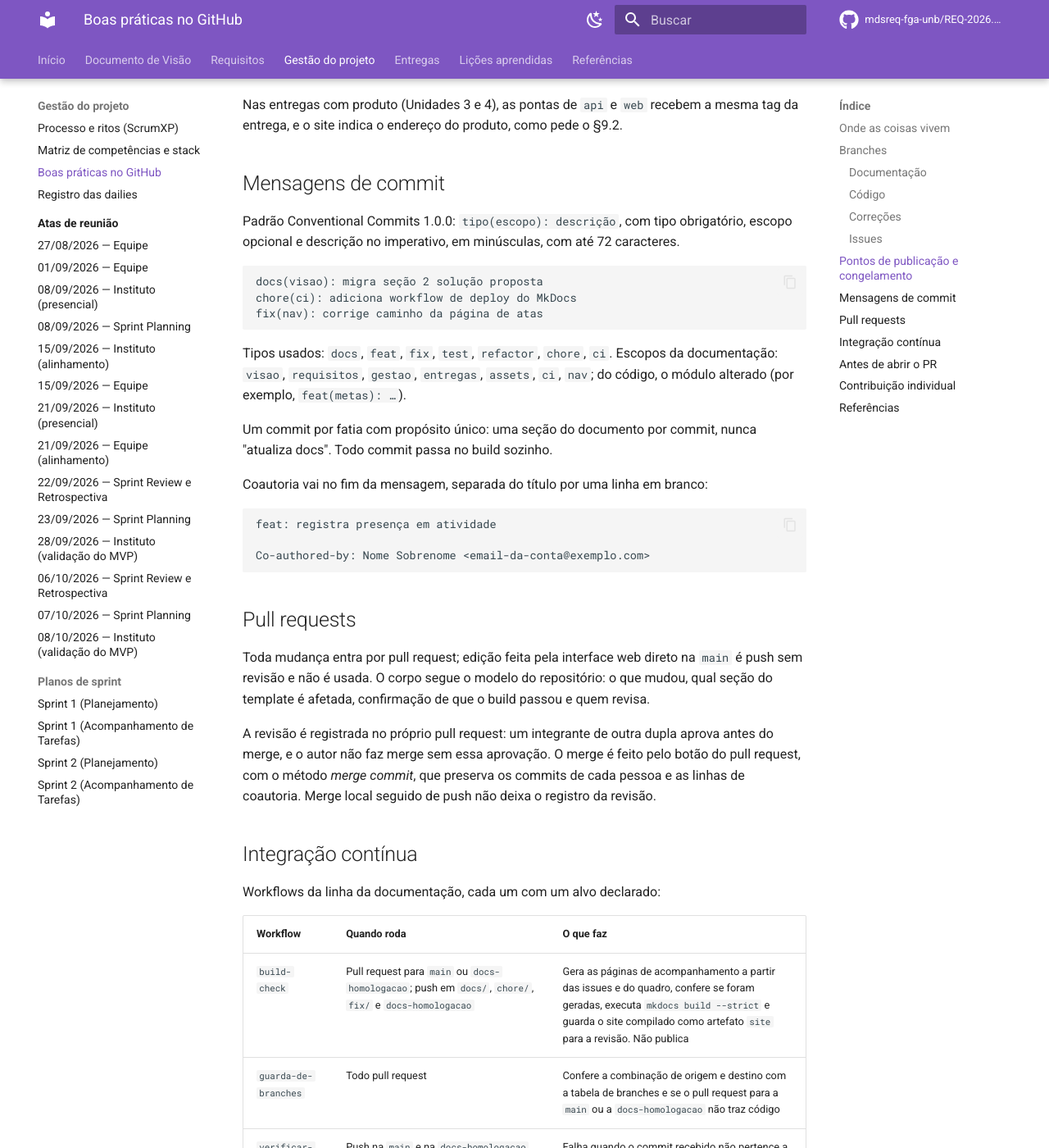
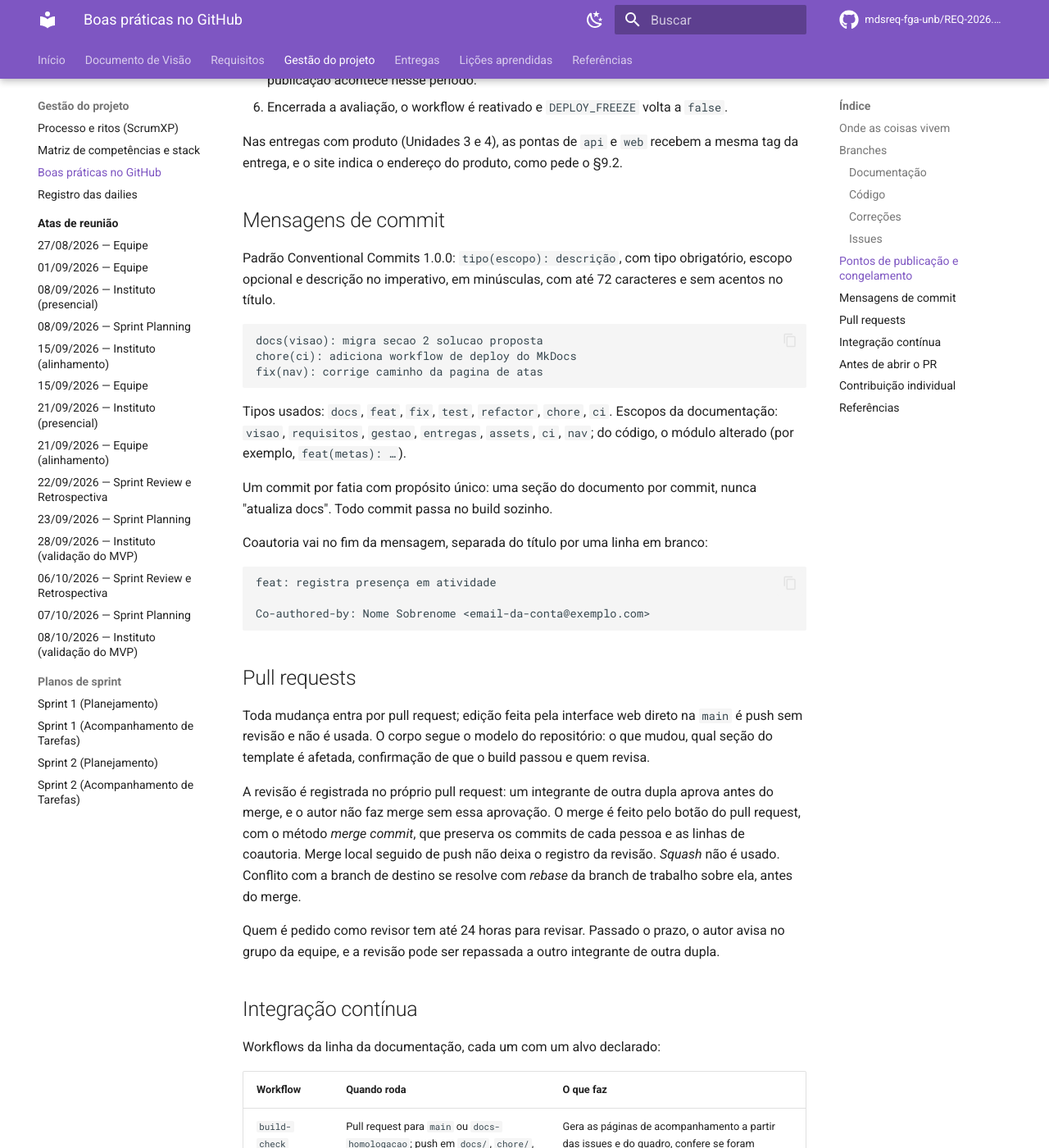
Before and after one commit to mdsreq-fga-unb/REQ-2026.2-T02-CyberSetor, an MkDocs documentation site: the page built from docs/gestao/boas-praticas-github.md, in a window 1280 px wide and 1400 px high, scrolled down 3634 px. Shown: the whole window at 82% size. Built offline with MkDocs 1.6.1 and Material for MkDocs 9.7.7, drawn with Linux system fonts in a browser that asks for light colours; comment, search, counter and statistics services are not loaded; some of the changed text lies outside the part shown.

Commit message:
docs(gestao): registra rebase, prazo de revisao e commit sem acento

````diff
--- a/docs/gestao/boas-praticas-github.md
+++ b/docs/gestao/boas-praticas-github.md
@@ -5,6 +5,7 @@
 | 06/09/2026 | 1.0 | Branches curtas a partir da `main`, Conventional Commits, pull request revisado e integração contínua | Vinicius Vieira |
 | 09/09/2026 | 1.1 | Verificação e publicação do site separadas por workflow | Vinicius Vieira |
 | 05/10/2026 | 2.0 | Branches por componente: documentação na `main` com homologação, API e web em linhas próprias; congelamento e marcação das entregas; controles da equipe na ausência de proteção de branch | Vinicius Vieira |
+| 07/10/2026 | 2.1 | Título de commit sem acentos; *rebase* para conflitos, sem *squash*; prazo de 24 horas para revisão de pull request | Maria Eduarda Marques |
 
 Acordo de trabalho da equipe para este repositório. O objetivo é que o histórico de commits e de pull requests seja a evidência do processo, e que ninguém dependa de memória para saber como contribuir.
 
@@ -73,12 +74,12 @@ Nas entregas com produto (Unidades 3 e 4), as pontas de `api` e `web` recebem a
 
 ## Mensagens de commit
 
-Padrão Conventional Commits 1.0.0: `tipo(escopo): descrição`, com tipo obrigatório, escopo opcional e descrição no imperativo, em minúsculas, com até 72 caracteres.
+Padrão Conventional Commits 1.0.0: `tipo(escopo): descrição`, com tipo obrigatório, escopo opcional e descrição no imperativo, em minúsculas, com até 72 caracteres e sem acentos no título.
 
 ```
-docs(visao): migra seção 2 solução proposta
+docs(visao): migra secao 2 solucao proposta
 chore(ci): adiciona workflow de deploy do MkDocs
-fix(nav): corrige caminho da página de atas
+fix(nav): corrige caminho da pagina de atas
 ```
 
 Tipos usados: `docs`, `feat`, `fix`, `test`, `refactor`, `chore`, `ci`. Escopos da documentação: `visao`, `requisitos`, `gestao`, `entregas`, `assets`, `ci`, `nav`; do código, o módulo alterado (por exemplo, `feat(metas): …`).
@@ -97,7 +98,9 @@ Co-authored-by: Nome Sobrenome <email-da-conta@exemplo.com>
 
 Toda mudança entra por pull request; edição feita pela interface web direto na `main` é push sem revisão e não é usada. O corpo segue o modelo do repositório: o que mudou, qual seção do template é afetada, confirmação de que o build passou e quem revisa.
 
-A revisão é registrada no próprio pull request: um integrante de outra dupla aprova antes do merge, e o autor não faz merge sem essa aprovação. O merge é feito pelo botão do pull request, com o método *merge commit*, que preserva os commits de cada pessoa e as linhas de coautoria. Merge local seguido de push não deixa o registro da revisão.
+A revisão é registrada no próprio pull request: um integrante de outra dupla aprova antes do merge, e o autor não faz merge sem essa aprovação. O merge é feito pelo botão do pull request, com o método *merge commit*, que preserva os commits de cada pessoa e as linhas de coautoria. Merge local seguido de push não deixa o registro da revisão. *Squash* não é usado. Conflito com a branch de destino se resolve com *rebase* da branch de trabalho sobre ela, antes do merge.
+
+Quem é pedido como revisor tem até 24 horas para revisar. Passado o prazo, o autor avisa no grupo da equipe, e a revisão pode ser repassada a outro integrante de outra dupla.
 
 ## Integração contínua
 
````
